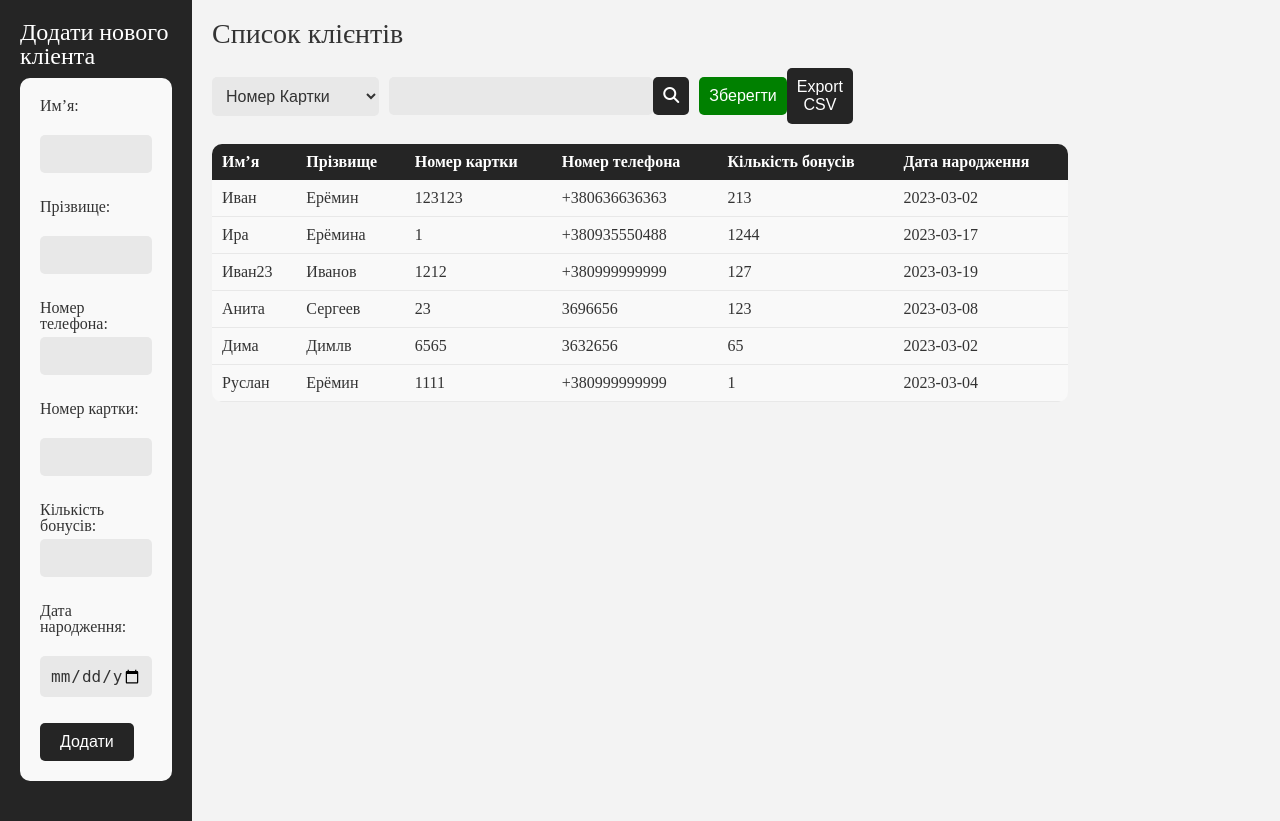
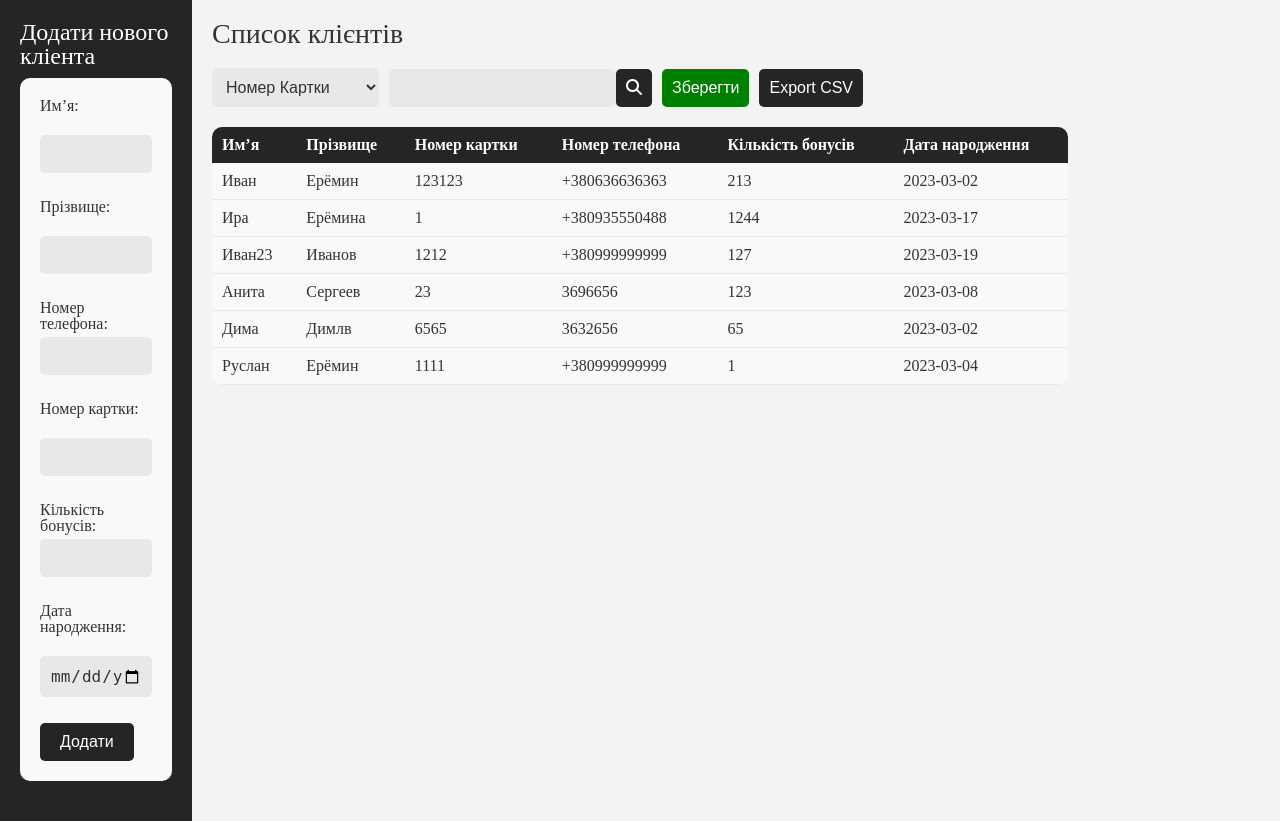
Before and after one commit to prmoriarty212/prmoriarty212-Bonus-card, a Flask app: page / in a window 1280 px wide. Run offline with Flask 3, Linux system fonts and the light colour scheme.

Commit message:
Added comments for code

```diff
--- a/static/script.js
+++ b/static/script.js
@@ -1,5 +1,7 @@
+// Variable to store the currently selected row for editing
 let selectedRow = null;
 
+// Function to enable editing of the table cell on focus
 function enableEditing(event) {
     let target = event.target;
     target.focus();
@@ -7,19 +9,20 @@ function enableEditing(event) {
 
     if (!selectedRow) {
         selectedRow = target.parentElement;
-        document.getElementById('saveChanges').style.display = 'block';
     }
 }
 
+// Function to save the changes after editing a table cell
 function saveChanges() {
     if (selectedRow) {
         updateRecord(selectedRow);
         selectedRow = null;
-        document.getElementById('saveChanges').style.display = 'none';
     }
 }
 
+// Function to send an update request for a record
 function updateRecord(row) {
+    // Collect the updated data from the table row
     let recordId = row.querySelector('.record-id').value;
     let first_name = row.children[0].innerText;
     let last_name = row.children[1].innerText;
@@ -38,6 +41,7 @@ function updateRecord(row) {
         birthdate: birthdate
     };
 
+    // Send the updated data to the server
     fetch('/update_record', {
         method: 'PUT',
         headers: {
@@ -58,19 +62,21 @@ function updateRecord(row) {
         })
     }
 
-    // When the page is loaded
+    // Refresh table data when the page is loaded
 document.addEventListener('DOMContentLoaded', function () {
-    refreshTableData(); // Refresh table data when the page is loaded
+    refreshTableData();
     });
 
-
+    // Function to display the fetched data in the table
     function displayResults(data) {
         let tableBody = document.querySelector('.my-table tbody');
         tableBody.innerHTML = '';
 
+        // Create table rows and cells for each record
         data.forEach(record => {
             let row = document.createElement('tr');
 
+            // Create and append each cell to the row
             let firstNameCell = document.createElement('td');
             firstNameCell.innerText = record.first_name;
             firstNameCell.contentEditable = 'true';
@@ -113,11 +119,12 @@ document.addEventListener('DOMContentLoaded', function () {
             recordIdInput.value = record.id;
             row.appendChild(recordIdInput);
 
+            // Append the row to the table body
             tableBody.appendChild(row);
         });
     }
 
-
+    // Function to fetch and display the table data
     function refreshTableData() {
         fetch('/get_table_data')
             .then(response => response.json())
@@ -132,6 +139,7 @@ document.addEventListener('DOMContentLoaded', function () {
             });
     }
 
+    // Function to handle key press events in editable table cells
     function handleKeyPress(event, target) {
         if (event.keyCode === 13) { // Check if the pressed key is Enter (keyCode 13)
             event.preventDefault(); // Prevent the default action
--- a/static/style.css
+++ b/static/style.css
@@ -294,3 +294,19 @@ h6 {
 .confirm-btn-changes:hover {
   background-color: #1f1b18;
 }
+
+/* Export-btn */
+.export-btn {
+  padding: 10px;
+  border: none;
+  border-radius: 5px;
+  background-color: #252525;
+  color: #fff;
+  font-size: 16px;
+  cursor: pointer;
+  margin-left: 10px;
+  white-space: nowrap;
+}
+.export-btn:hover {
+  background-color: #1f1b18;
+}
--- a/templates/index.html
+++ b/templates/index.html
@@ -63,7 +63,7 @@
                         <input type="text" id="search_value"> <!-- Rename this from "card_number" to "search_value" -->
                         <button onclick="searchByPhoneNumber()"><i class="fa-solid fa-magnifying-glass"></i></button>
                         <button class="confirm-btn-changes" id="saveChanges" onclick="saveChanges()">Зберегти</button>
-                        <button onclick="location.href='/export_csv'" type="button">Export CSV</button>
+                        <button class="export-btn" onclick="location.href='/export_csv'" type="button">Export CSV</button>
 
                     </div>
                 </div>
```
Also changed, not shown: app.py (+34 -6 lines), instance/your_database.db.
